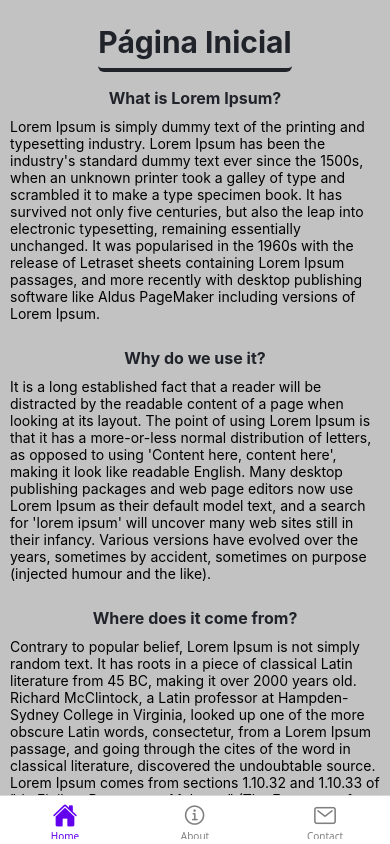
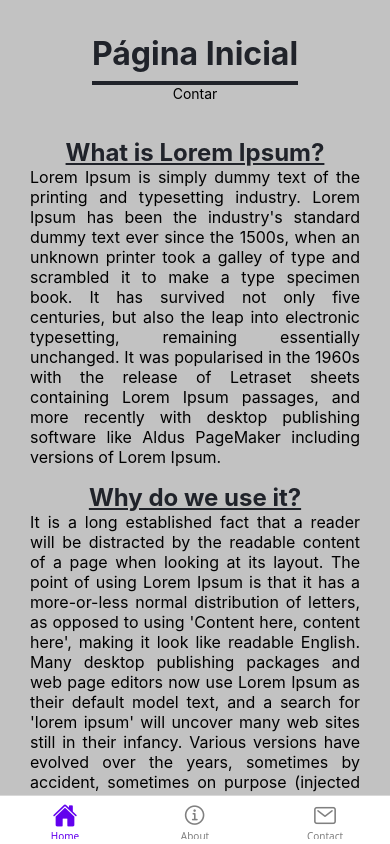
Before and after one commit to LucasPires192/materia-mobile-3, a React Native app in the folder aula01/: screen /Home in a window 390 px wide. Built offline with nearby package versions, Linux system fonts and the light colour scheme.

Commit message:
chore: mudancas no layout da pagina Home

```diff
--- a/aula01/package.json
+++ b/aula01/package.json
@@ -15,7 +15,10 @@
     "expo": "~53.0.20",
     "expo-status-bar": "~2.2.3",
     "react": "19.0.0",
-    "react-native": "^0.79.5"
+    "react-native": "^0.79.5",
+    "react-dom": "19.0.0",
+    "react-native-web": "^0.20.0",
+    "@expo/metro-runtime": "~5.0.4"
   },
   "devDependencies": {
     "@babel/core": "^7.20.0"
--- a/aula01/pages/Home.js
+++ b/aula01/pages/Home.js
@@ -1,4 +1,4 @@
-import { Text, Image, View, ScrollView, StyleSheet } from 'react-native';
+import { Text, Image, View, ScrollView, StyleSheet, TouchableOpacity} from 'react-native';
 
 const Home = () => {
     return (
@@ -10,6 +10,12 @@ const Home = () => {
                     style={styles.etec}
                     resizeMode="cover"
                 />
+                <View style={styles.countContainer}>
+                    <TouchableOpacity>
+                        <Text>Contar</Text>
+                    </TouchableOpacity>
+                </View>
+                <View style={styles.textContainer}>
                     <Text style={styles.subTitle}>What is Lorem Ipsum?</Text>
                     <Text style={styles.describe}>
                         Lorem Ipsum is simply dummy text of the printing and typesetting industry. Lorem Ipsum has been the industry's standard dummy text ever since the 1500s, when an unknown printer took a galley of type and scrambled it to make a type specimen book. It has survived not only five centuries, but also the leap into electronic typesetting, remaining essentially unchanged. It was popularised in the 1960s with the release of Letraset sheets containing Lorem Ipsum passages, and more recently with desktop publishing software like Aldus PageMaker including versions of Lorem Ipsum.
@@ -24,6 +30,7 @@ const Home = () => {
                         The standard chunk of Lorem Ipsum used since the 1500s is reproduced below for those interested. Sections 1.10.32 and 1.10.33 from "de Finibus Bonorum et Malorum" by Cicero are also reproduced in their exact original form, accompanied by English versions from the 1914 translation by H. Rackham.
                     </Text>
                 </View>
+            </View>
         </ScrollView>
     );
 };
@@ -32,6 +39,7 @@ const styles = StyleSheet.create({
     container: {
         flex: 1,
         backgroundColor: '#c2c2c2ff',
+        padding: 10,
     },
     content: {
         flex: 1,
@@ -42,21 +50,28 @@ const styles = StyleSheet.create({
         paddingVertical: 8,
         borderBottomWidth: 4,
         borderColor: '#20232a',
-        borderRadius: 6,
         color: '#20232a',
         textAlign: 'center',
-        fontSize: 30,
+        fontSize: 32,
         fontWeight: 'bold',
+    },
+    textContainer: {
+        padding: 20,
+        textAlign: 'center',
+        lineHeight: 1.6,
     },
     subTitle: {
         marginTop: 16,
         color: '#20232a',
         textAlign: 'center',
-        fontSize: 16,
+        textDecorationLine: 'underline',
+        fontSize: 24,
         fontWeight: 'bold',
     },
     describe: {
-        padding: 10,
+        fontSize: 16,
+        textAlign: 'justify',
+        lineHeight: 20,
     },
     etec: {
         width: '300',
```
Also changed, not shown: 1 other file (tests, documents, lock files or other folders). Lines whose indentation alone changed are shown as unchanged.
